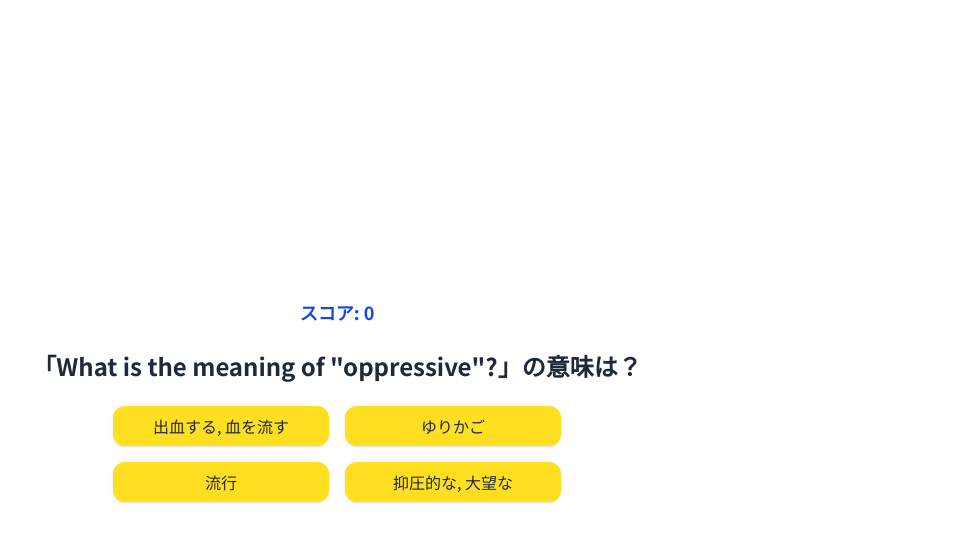
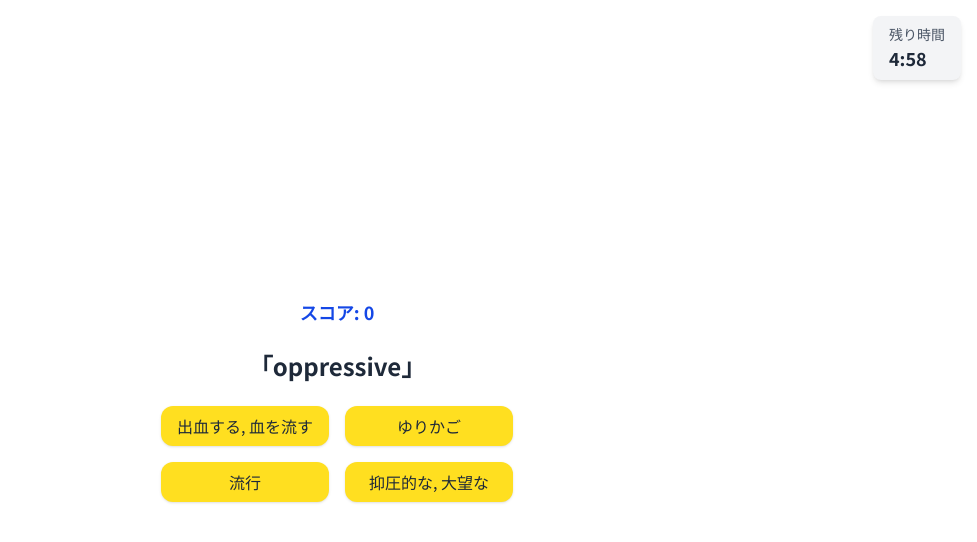
Before and after one commit to kurokokoruru/oyatu-eigo, a Next.js app: page /play in a window 1280 px wide. Shown: the top 542 px of the page, without its empty margins (303-1280 px from the left). Built offline with nearby package versions, Linux system fonts and the light colour scheme.

Commit message:
update game

```diff
--- a/src/app/play/page.tsx
+++ b/src/app/play/page.tsx
@@ -4,16 +4,28 @@ import { useEffect, useState } from "react";
 import Question from "@/components/question";
 import { generateQuestions } from "@/lib/questions";
 import words from "@/data/pre1/extra-words.json";
-import { useSetAtom } from "jotai";
-import { questionListAtom } from "@/store/gameAtoms";
+import { useAtom, useSetAtom } from "jotai";
+import {
+  questionListAtom,
+  scoreAtom,
+  correctAnswersAtom,
+  incorrectAnswersAtom,
+} from "@/store/gameAtoms";
 
 export default function PlayPage() {
   const [countdown, setCountdown] = useState(3);
   const [isCounting, setIsCounting] = useState(true);
+  const [gameTime, setGameTime] = useState(0);
+  const [isGameActive, setIsGameActive] = useState(false);
   const setQuestions = useSetAtom(questionListAtom);
+  const [score] = useAtom(scoreAtom);
+  const [correctAnswers] = useAtom(correctAnswersAtom);
+  const [incorrectAnswers] = useAtom(incorrectAnswersAtom);
+
+  const GAME_DURATION = 5 * 60; // 5分 = 300秒
 
   useEffect(() => {
-    const generated = generateQuestions(words, 10);
+    const generated = generateQuestions(words, 100);
     setQuestions(generated);
   }, [setQuestions]);
 
@@ -25,6 +37,7 @@ export default function PlayPage() {
         if (prev === 1) {
           clearInterval(timer);
           setIsCounting(false);
+          setIsGameActive(true);
           return 0;
         }
         return prev - 1;
@@ -33,6 +46,35 @@ export default function PlayPage() {
 
     return () => clearInterval(timer);
   }, [isCounting]);
+
+  // ゲーム時間管理
+  useEffect(() => {
+    if (!isGameActive) return;
+
+    const gameTimer = setInterval(() => {
+      setGameTime((prev) => {
+        if (prev >= GAME_DURATION) {
+          clearInterval(gameTimer);
+          setIsGameActive(false);
+          // ゲーム終了処理をここに追加可能
+          return GAME_DURATION;
+        }
+        return prev + 1;
+      });
+    }, 1000);
+
+    return () => clearInterval(gameTimer);
+  }, [isGameActive, GAME_DURATION]);
+
+  // 時間を分:秒形式でフォーマット
+  const formatTime = (seconds: number) => {
+    const mins = Math.floor(seconds / 60);
+    const secs = seconds % 60;
+    return `${mins}:${secs.toString().padStart(2, "0")}`;
+  };
+
+  // 残り時間を計算
+  const remainingTime = GAME_DURATION - gameTime;
 
   if (isCounting) {
     return (
@@ -43,8 +85,94 @@ export default function PlayPage() {
   }
 
   return (
-    <main className="flex flex-col items-center justify-center min-h-screen bg-white">
-      <Question />
+    <main className="flex flex-col items-center justify-center min-h-screen bg-white relative">
+      {/* 経過時間表示 */}
+      <div className="absolute top-4 right-4 bg-gray-100 px-4 py-2 rounded-lg shadow-md">
+        <div className="text-sm text-gray-600">残り時間</div>
+        <div
+          className={`text-lg font-bold ${remainingTime <= 60 ? "text-red-500" : "text-gray-800"}`}
+        >
+          {formatTime(remainingTime)}
+        </div>
+      </div>
+
+      {/* ゲーム終了時の表示 */}
+      {!isGameActive && gameTime >= GAME_DURATION ? (
+        <div className="text-center bg-white p-8 rounded-lg shadow-lg max-w-md mx-4">
+          <h1 className="text-4xl font-bold text-gray-800 mb-6">時間終了！</h1>
+
+          {/* スコア表示 */}
+          <div className="mb-6">
+            <div className="text-6xl font-bold text-blue-500 mb-2">{score}</div>
+            <div className="text-lg text-gray-600">スコア</div>
+          </div>
+
+          {/* 詳細統計 */}
+          <div className="space-y-3 text-gray-700">
+            <div className="flex justify-between items-center">
+              <span>解答した問題数:</span>
+              <span className="font-semibold">
+                {correctAnswers + incorrectAnswers}
+              </span>
+            </div>
+            <div className="flex justify-between items-center">
+              <span>正解数:</span>
+              <span className="font-semibold text-green-600">
+                {correctAnswers}
+              </span>
+            </div>
+            <div className="flex justify-between items-center">
+              <span>不正解数:</span>
+              <span className="font-semibold text-red-600">
+                {incorrectAnswers}
+              </span>
+            </div>
+            <div className="flex justify-between items-center">
+              <span>正解率:</span>
+              <span className="font-semibold">
+                {correctAnswers + incorrectAnswers > 0
+                  ? Math.round(
+                      (correctAnswers / (correctAnswers + incorrectAnswers)) *
+                        100
+                    )
+                  : 0}
+                %
+              </span>
+            </div>
+            <div className="flex justify-between items-center">
+              <span>平均解答時間:</span>
+              <span className="font-semibold">
+                {correctAnswers + incorrectAnswers > 0
+                  ? Math.round(
+                      GAME_DURATION / (correctAnswers + incorrectAnswers)
+                    )
+                  : 0}
+                秒
+              </span>
+            </div>
+          </div>
+
+          {/* アクションボタン */}
+          <div className="mt-8 space-y-3">
+            <button
+              onClick={() => window.location.reload()}
+              className="w-full bg-blue-500 hover:bg-blue-600 text-white font-bold py-3 px-6 rounded-lg transition-colors"
+            >
+              もう一度プレイ
+            </button>
+            <button
+              onClick={() => (window.location.href = "/")}
+              className="w-full bg-gray-500 hover:bg-gray-600 text-white font-bold py-3 px-6 rounded-lg transition-colors"
+            >
+              ホームに戻る
+            </button>
+          </div>
+
+          <p className="text-sm text-gray-500 mt-4">お疲れ様でした！</p>
+        </div>
+      ) : (
+        <Question />
+      )}
     </main>
   );
 }
--- a/src/components/question.tsx
+++ b/src/components/question.tsx
@@ -7,6 +7,8 @@ import {
   currentQuestionIndexAtom,
   scoreAtom,
   questionListAtom,
+  correctAnswersAtom,
+  incorrectAnswersAtom,
 } from "@/store/gameAtoms";
 import Score from "./score";
 
@@ -15,6 +17,8 @@ export default function Question() {
   const [, setScore] = useAtom(scoreAtom);
   const [currentIndex, setCurrentIndex] = useAtom(currentQuestionIndexAtom);
   const [questionList] = useAtom(questionListAtom);
+  const [, setCorrectAnswers] = useAtom(correctAnswersAtom);
+  const [, setIncorrectAnswers] = useAtom(incorrectAnswersAtom);
   const [selected, setSelected] = useState<string | null>(null);
   const [isWaiting, setIsWaiting] = useState(false);
 
@@ -27,11 +31,13 @@ export default function Question() {
     setIsWaiting(true);
     if (correct) {
       setScore((prev) => prev + 10);
+      setCorrectAnswers((prev) => prev + 1);
       setTimeout(() => {
         goNext();
       }, 1000);
     } else {
       setScore((prev) => prev - 5);
+      setIncorrectAnswers((prev) => prev + 1);
       setTimeout(() => {
         goNext();
       }, 3000);
@@ -52,7 +58,7 @@ export default function Question() {
     <div className="flex flex-col items-center gap-6 p-4 text-center">
       <Score />
       <h2 className="text-2xl font-semibold text-gray-800">
-        「{question.question}」の意味は？
+        「{question.question}」
       </h2>
       <div className="grid grid-cols-2 gap-4 w-full max-w-md">
         {question.choices.map((choice, idx) => {
--- a/src/lib/questions.ts
+++ b/src/lib/questions.ts
@@ -27,7 +27,7 @@ export function generateQuestion(wordList: Word[]): Question {
   const choices = shuffleArray([correct.meaning_jp, ...otherChoices]);
 
   return {
-    question: `What is the meaning of "${correct.word}"?`,
+    question: correct.word,
     correctAnswer: correct.meaning_jp,
     choices: choices,
   };
--- a/src/store/gameAtoms.ts
+++ b/src/store/gameAtoms.ts
@@ -2,6 +2,9 @@ import { atom } from "jotai";
 import { Question } from "@/types/question";
 
 export const scoreAtom = atom(0);
+
+export const correctAnswersAtom = atom(0);
+export const incorrectAnswersAtom = atom(0);
 
 export const currentQuestionIndexAtom = atom(0);
 
```
Also changed, not shown: src/data/pre1/extra-words.json.
